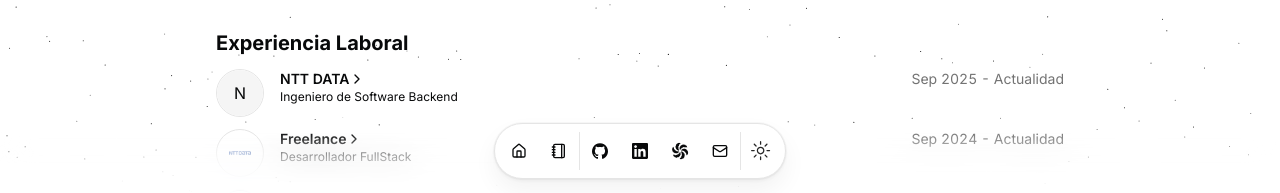
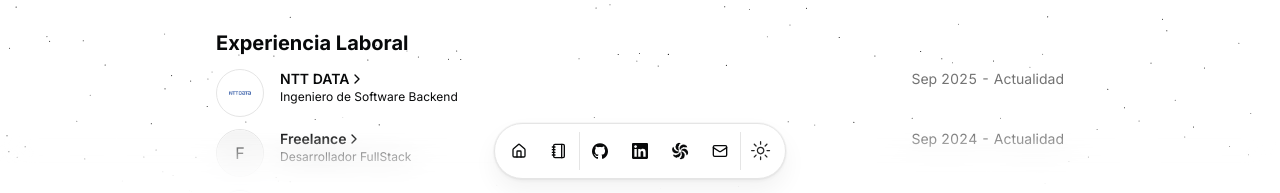
Before and after one commit to F4bian-pacheco/portafolio, a Next.js app: page / in a window 1280 px wide. Shown: the part 605-798 px from the top of the page. Built offline with nearby package versions, Linux system fonts and the light colour scheme.

Commit message:
fix: Update <resume.tsx> logo URLs for NTT DATA experience

```diff
--- a/src/data/resume.tsx
+++ b/src/data/resume.tsx
@@ -95,7 +95,7 @@ export const DATA = {
       badges: [],
       location: "Remote",
       title: "Ingeniero de Software Backend",
-      logoUrl: "",
+      logoUrl: "/nttdata.png",
       start: "Sep 2025",
       end: "Actualidad",
       description:
@@ -107,7 +107,7 @@ export const DATA = {
       badges: [],
       location: "Remote",
       title: "Desarrollador FullStack",
-      logoUrl: "/nttdata.png",
+      logoUrl: "",
       start: "Sep 2024",
       end: "Actualidad",
       description:
```
